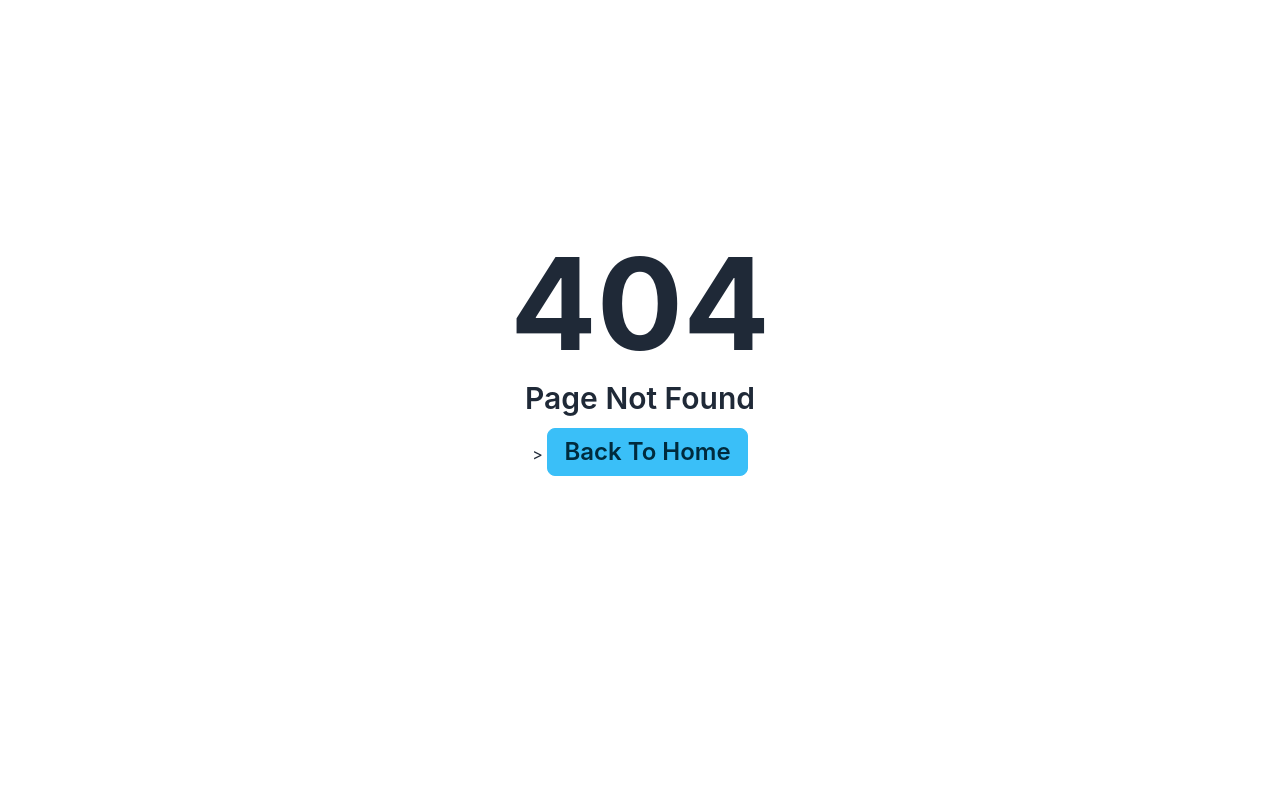
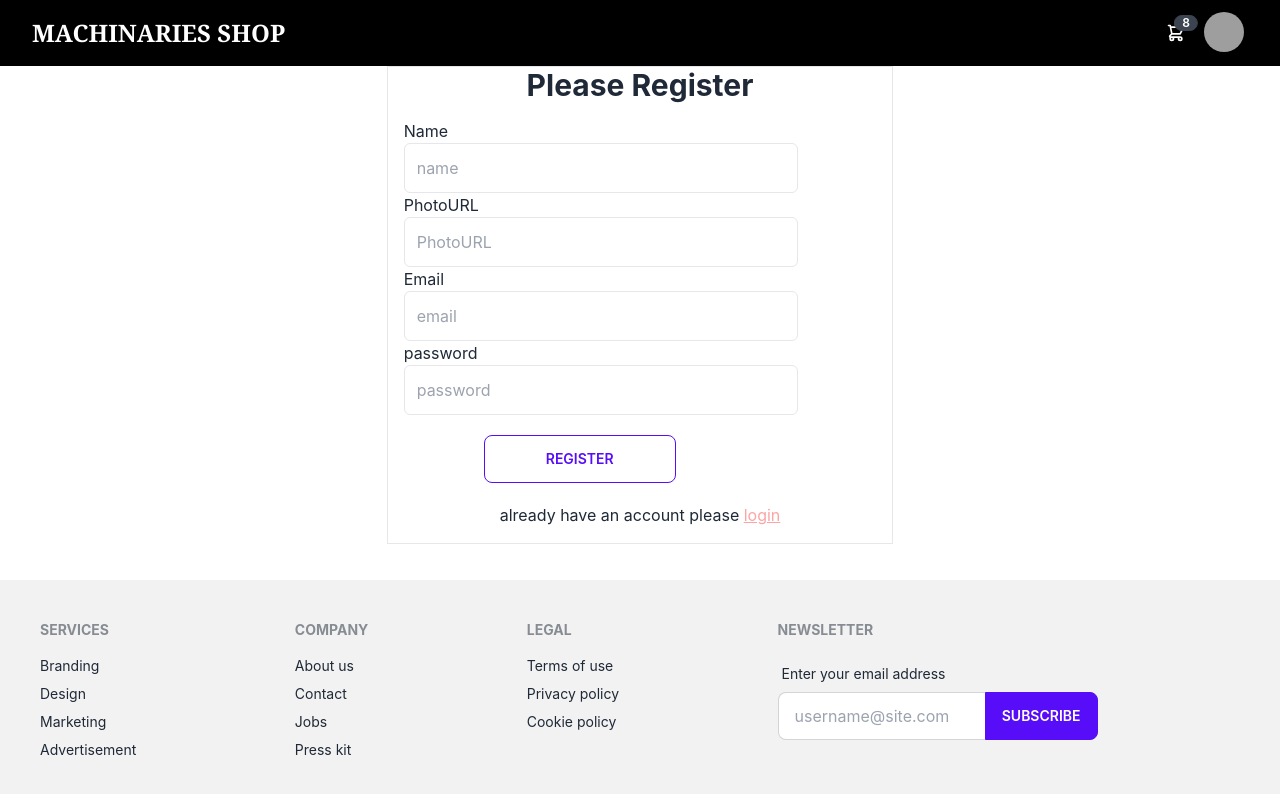
Before and after one commit to Rajikul340/machinaries-shop-client, a React (Create React App) app: page /register in a window 1280 px wide. Before the commit this address had no page. Shown: the top 794 px of the page. Built offline with nearby package versions, Linux system fonts and the light colour scheme; no server answers; grey boxes are pictures that could not be loaded.

Commit message:
Register page added

```diff
--- a/package.json
+++ b/package.json
@@ -12,6 +12,7 @@
     "react-dom": "^18.2.0",
     "react-router-dom": "^6.4.3",
     "react-scripts": "5.0.1",
+    "react-toastify": "^9.1.1",
     "swiper": "^8.4.5",
     "web-vitals": "^2.1.4"
   },
--- a/src/Components/AuthProvider/AuthProvider.js
+++ b/src/Components/AuthProvider/AuthProvider.js
@@ -1,7 +1,7 @@
 import React from 'react';
 import {createContext, useState} from 'react';
 import {createUserWithEmailAndPassword, getAuth, GoogleAuthProvider, onAuthStateChanged, signInWithEmailAndPassword, signInWithPopup, signOut, updateProfile} from 'firebase/auth';
-import app from '../../firebase/Firebase.config';
+import app from '../Firebase/Firebase.config'
 import {useEffect} from 'react';
 
 
@@ -13,6 +13,7 @@ const AuthProvider = ({children}) => {
     const [user, setUser] = useState({});
     const[loader,setLoader] = useState(true)
     const googleProvider = new GoogleAuthProvider();
+
     const emailLogin =(email, password)=>{
         setLoader(true)
         return signInWithEmailAndPassword(auth,email, password)
--- a/src/Components/Layout/Layout.js
+++ b/src/Components/Layout/Layout.js
@@ -11,7 +11,9 @@ const Layout = () => {
         <div className='px-8'>
         <Outlet></Outlet>
         </div>
-        <Footer></Footer>
+     <div className=''>
+     <Footer></Footer>
+     </div>
         </>
     );
 };
--- a/src/Components/Pages/Footer/Footer.js
+++ b/src/Components/Pages/Footer/Footer.js
@@ -2,8 +2,8 @@ import React from 'react';
 
 const Footer = () => {
     return (
-        <div>
-            <footer className="footer p-10 bg-base-200 text-base-content">
+
+            <footer className="footer p-10 bg-base-200 text-base-content fixed bottom-0">
   <div>
     <span className="footer-title">Services</span>
     <a to='/' className="link link-hover">Branding</a>
@@ -37,7 +37,7 @@ const Footer = () => {
     </div>
   </div>
 </footer>
-        </div>
+
     );
 };
 
--- a/src/Components/Pages/Header/Header.js
+++ b/src/Components/Pages/Header/Header.js
@@ -1,7 +1,11 @@
 import React from "react";
 import { Link } from "react-router-dom";
+import {UserContext} from "../../AuthProvider/AuthProvider";
+import {useContext} from 'react'
 
 const Header = () => {
+  const{user} = useContext(UserContext);
+
   return (
 <div className="bg-black text-white">
 <div className="navbar flex justify-between px-8">
@@ -53,7 +57,7 @@ const Header = () => {
           </label>
           <ul
             tabIndex={0}
-            className="menu menu-compact dropdown-content mt-3 p-2 shadow bg-base-100 rounded-box w-52"
+            className="menu menu-compact dropdown-content mt-3 p-2 shadow bg-black text-white rounded-box w-52"
           >
             <li>
               <Link to="/" className="justify-between">
@@ -62,10 +66,10 @@ const Header = () => {
               </Link>
             </li>
             <li>
-              <Link to="/">Settings</Link>
+              <Link to="/register">Register</Link>
             </li>
             <li>
-              <Link to="/">Logout</Link>
+              <Link to="/login">Login</Link>
             </li>
           </ul>
         </div>
--- a/src/Components/Pages/Login/Login.js
+++ b/src/Components/Pages/Login/Login.js
@@ -3,7 +3,8 @@ import React from "react";
 import { useContext, useState } from "react";
 import { toast } from "react-toastify";
 import { Link, useLocation, useNavigate } from "react-router-dom";
-import { UserContext } from "../../AuthProvider/AuthProvider";
+import { UserContext} from "../../AuthProvider/AuthProvider";
+
 
 
 const Login = () => {
--- /dev/null
+++ b/src/Components/Pages/Register/Register.js
@@ -0,0 +1,108 @@
+import React, { useContext, useState } from 'react';
+import { Link, useNavigate } from 'react-router-dom';
+
+import { toast } from "react-toastify";
+import  { UserContext } from '../../AuthProvider/AuthProvider';
+
+
+
+
+const Register = () => {
+    const{createUser, handleUpdate} = useContext(UserContext);
+    const[loader, setLoader] =useState(false)
+    const navigate = useNavigate();
+    const[error, setError] = useState('')
+
+
+    const handleSubmit = event =>{
+       event.preventDefault();
+       setLoader(true)
+        const form = event.target ;
+        const name = form.name.value ;
+        const email = form.email.value;
+        const photoURL = form.photoURL.value
+        const password = form.password.value ;
+        console.log(email , password, name, photoURL);
+
+        createUser(email, password)
+        .then(result =>{
+            const user=result.user ;
+          console.log(user);
+          handelprofileUpdate(name, photoURL)
+          setLoader(false)
+          navigate('/')
+            form.reset();
+            toast.success('Register successfully')
+        })
+        .catch(err=> {
+            const errorMessage =err.message;
+            setError(errorMessage)
+            console.log(err);
+
+        })
+    }
+
+    const handelprofileUpdate = (name, photoURL) =>{
+
+        const profile ={
+          displayName:name,
+          photoURL:photoURL,
+        };
+
+         handleUpdate(profile)
+        .then((result)=>{
+            const user=result.user ;
+            console.log(user);
+        })
+        .catch(err=> console.log(err))
+    }
+const content = loader && <p>loading...</p>
+
+
+    return (
+       <div>
+        {
+            error ? <p className='text-center text'>{error}</p> : content
+        }
+         <div className='mx-auto lg:w-5/12 mb-4 border'>
+            <h3 className='text-center lg:text-3xl font-bold capitalize'>Please Register</h3>
+            <form className=' p-4 ' onSubmit={handleSubmit}>
+
+                <label htmlFor="name">Name</label>
+                <br />
+                <input type="text" name='name' placeholder="name" className=" border p-3 rounded-md w-5/6 " /><br />
+                <label htmlFor="name">PhotoURL</label>
+                <br />
+                <input type="text" name='photoURL' placeholder="PhotoURL" className=" border p-3 rounded-md w-5/6 " /><br />
+
+                <label htmlFor="name">Email</label>
+                <br />
+                <input type="email" name='email' placeholder="email" className="border p-3 rounded-md w-5/6" required /><br />
+                <label htmlFor="name">password</label>
+                <br />
+                <input type="password" name='password' placeholder="password" className="border p-3 rounded-md w-5/6" required/><br />
+
+
+
+               <button type='submit' className=' btn btn-outline btn-primary w-48 ml-20 mt-5   '>Register</button>
+
+
+                <div className='text-center mt-5'>
+
+                    <p className='text-center'>already have an account please <Link to='/login' className='text-red-300 underline'>login</Link></p>
+                 {
+
+                 }
+                </div>
+
+            </form>
+
+        </div>
+        {
+
+        }
+       </div>
+    );
+};
+
+export default Register;
--- a/src/index.js
+++ b/src/index.js
@@ -6,11 +6,17 @@ import reportWebVitals from "./reportWebVitals";
 import "swiper/less";
 import "swiper/less/navigation";
 import "swiper/less/pagination";
+import { ToastContainer } from 'react-toastify';
+import AuthProvider from "./Components/AuthProvider/AuthProvider";
 
 const root = ReactDOM.createRoot(document.getElementById("root"));
 root.render(
   <React.StrictMode>
+<AuthProvider>
 <App/>
+<ToastContainer />
+</AuthProvider>
+
   </React.StrictMode>
 );
 
```
Also changed, not shown: src/Components/Routes/Routes.js (+10 -0 lines), 1 other file (tests, documents, lock files or other folders).
